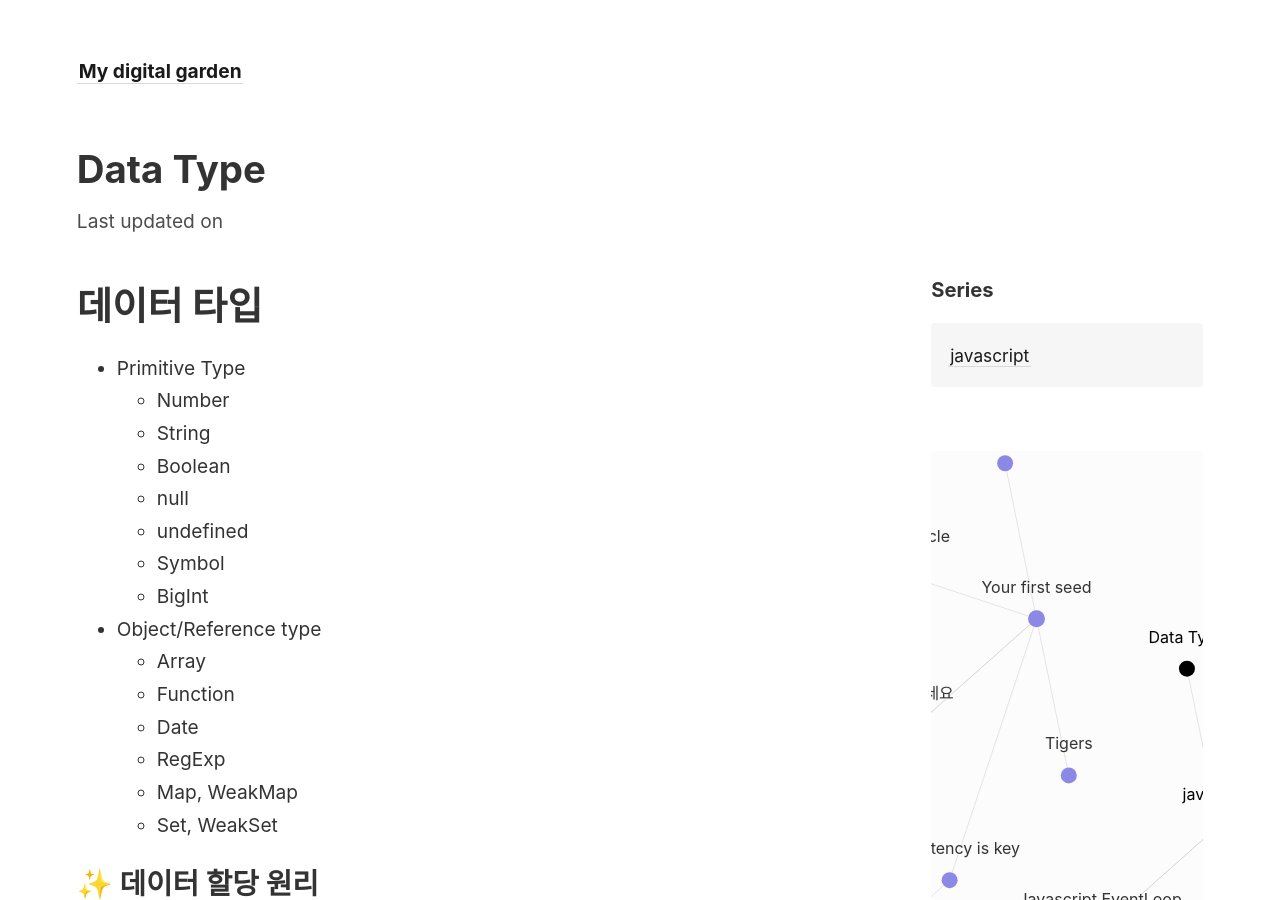
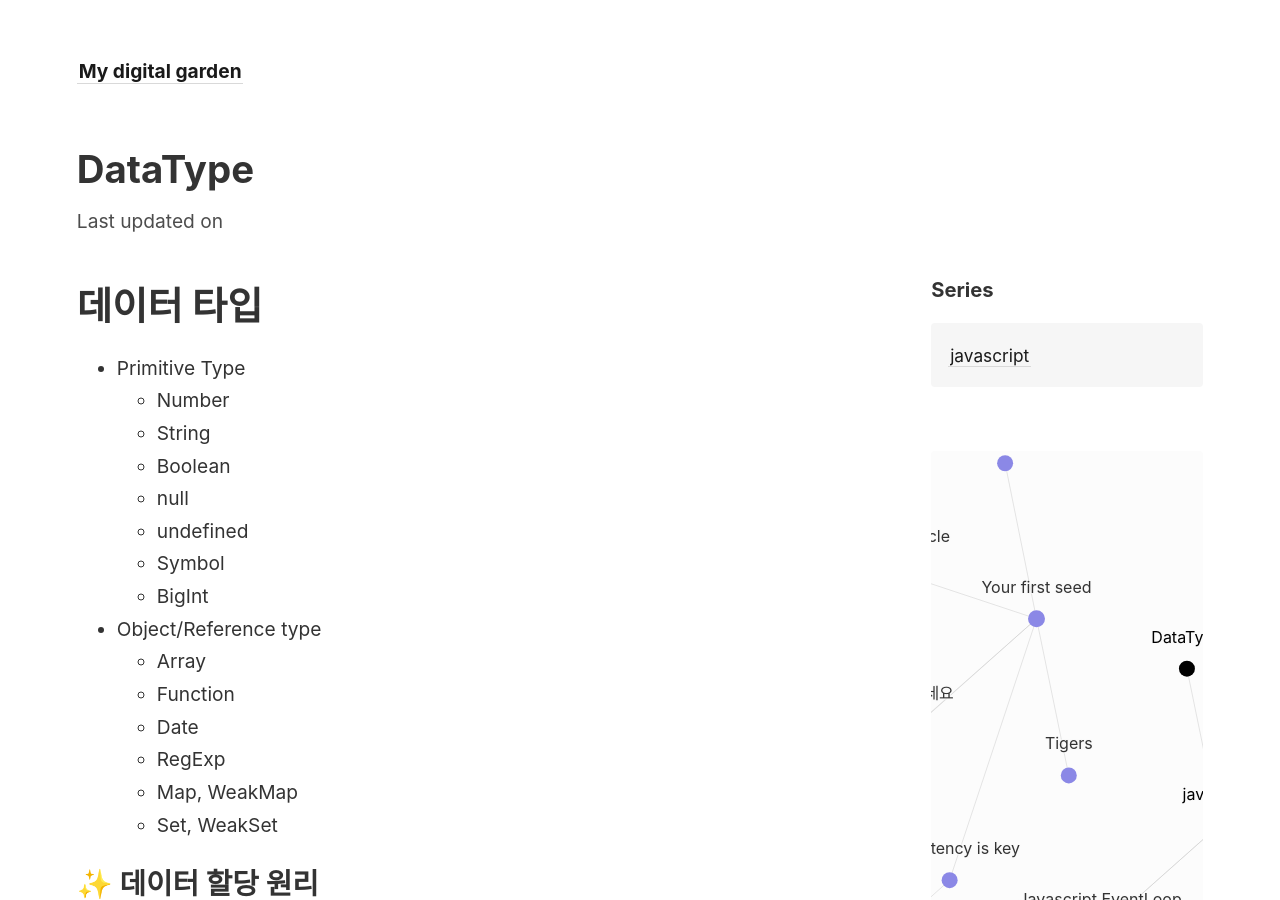
Before and after one commit to yanggwangseong/Article, a Jekyll site: the page built from _notes/javascript/DataType.md, in a window 1280 px wide and 900 px high. Built offline with Jekyll 4.4.1, drawn with Linux system fonts in a browser that asks for light colours.

Commit message:
feat: data-type 아티클 공백 문제 해결

````diff
--- a/_notes/javascript/DataType.md
+++ b/_notes/javascript/DataType.md
@@ -1,8 +1,9 @@
 ---
-title: Data Type
+title: DataType
 permalink: /javascript/data-type
 ---
 # 데이터 타입
+
 - Primitive Type
 	- Number
 	- String
@@ -20,12 +21,17 @@ permalink: /javascript/data-type
 	- Set, WeakSet
 
 ## ✨ 데이터 할당 원리
+
 > JavaScript에서 변수에 값을 직접 대입하지 않고 데이터 영역에 값을 저장하고 그 **주소를 변수에 할당**하는 이유는 무엇일까요?
+
 ### 💡 이유
 - **데이터 변환의 유연성**을 확보하기 위함입니다.
 - **메모리 효율성**을 극대화하기 위한 설계입니다.
+
 ### 📚 예시
+
 ### 1. 문자열 변환
+
 ```js
 var a = 'abc';
 a = a + 'def';
@@ -33,24 +39,33 @@ a = a + 'def';
 
 - 문자열 `'abc'`에 `'def'`를 추가해야 하는 경우, 기존 메모리 공간을 변경하는 대신 **새로운 문자열** `'abcdef'`를 별도의 공간에 저장하고, 해당 **주소를 변수에 연결**합니다.
 #### 그림
+
 ![](/assets/image01.png)
+
 ### 2. 숫자 할당 효율성
 - 500개의 변수를 생성하여 각 변수에 숫자 `5`를 할당하는 상황을 가정해 봅시다:
     - 개별로 숫자 `5`를 저장하면 500개의 공간이 필요하며, 숫자형은 8바이트를 사용하므로 총 4000바이트가 필요합니다.
     - 그러나 숫자 `5` 를 별도의 공간에 한 번만 저장하고 각 변수에 그 주소(예: 2바이트 크기)를 저장한다면, 1008바이트(500 × 2 + 8)만 사용하면 됩니다.
+
 ### 🔗 결론
 - **변수 영역과 데이터 영역을 분리**하면, **중복된 데이터에 대한 메모리 사용이 효율적**입니다. 이를 통해 JavaScript는 메모리를 보다 효과적으로 관리할 수 있습니다.
 
 # 🔄 변수와 불변성
+
 ## 🔑 변수와 상수
+
 - *변수와 상수를 구분 짓는 변경 가능성 대상* : 변수 영역의 메모리
 - *불변성 여부를 구분할 때의 변경 가능성의 대상* : 데이터 영역의 메모리
+
 ## 🛑 불변성
+
 - **데이터 영역의 메모리**는 불변성을 가집니다.
 - 문자열, 숫자 값도 다른 값으로 변경할 수 없다.
 - 기존 값을 변경할 수 없으며, 새로운 값을 만들어 대체합니다.
 - 이것이 **불변값의 성질**이며, **기본형(Primitive) 타입은 불변성을 가집니다**.
+
 ## 🔄 가변성
+
 - **기본형 데이터**는 불변값입니다.
 - **참조형 데이터**:
     - **기본 성질**은 가변값입니다.
@@ -70,6 +85,7 @@ obj1.a = 2;
 
 ### 🌳 중첩 객체
 #### 🗂️ 중첩 객체 할당 원리
+
 ```js
 var obj = {
   x: 3,
@@ -79,6 +95,7 @@ var obj = {
 
 > 중첩 객체에서 `obj.arr[1]`을 검색할 때의 과정을 살펴보자.
 #### 그림
+
 ![](/assets/image02.png)
 
 1. `obj` 검색
@@ -93,6 +110,7 @@ var obj = {
 
 
 # 🔄 변수 복사 비교
+
 ```js
 var a = 10;
 var b = a;
@@ -121,6 +139,7 @@ console.log(obj2); // { c: 20, d: 'ddd' }
 	- 기본형 데이터도 결국 주소값을 참조한다.
 
 # 🌐 객체 자체를 변경할 때
+
 ```js
 var a = 10;
 var b = a;
@@ -134,7 +153,9 @@ obj2 = { c: 20, d: 'ddd' };
 - `b`와 마찬가지로 `obj2`에도 새로운 객체를 할당하면서 값을 직접 변경합니다.
 - 참조형 데이터의 '가변성'은 *객체 자체를 변경할 때가 아니라* 그 내부 프로퍼티를 변경할 때만 성립한다.
 	- *참조형 데이터 자체를 바꾸는 것은 불변성을 따른다*
+
 # 🔒 불변 객체
+
 - 참조형 데이터의 '가변성' 은 데이터 자체가 아닌 내부 프로퍼티를 변경할 때만 성립합니다.
 - 데이터 자체를 변경하려고 하면, 기존 데이터는 변하지 않으며 새로운 데이터를 생성합니다. 이는 기본형 데이터와 동일한 특성입니다.
 - immutable.js: 내부 프로퍼티를 변경할 때마다 새로운 객체를 만들어 재할당하거나, 자동으로 새로운 객체를 만드는 도구입니다.
@@ -143,7 +164,9 @@ obj2 = { c: 20, d: 'ddd' };
 - 값으로 전달받은 객체에 변경을 가하더라도 원본 객체는 변하지 않아야 하는 경우에 **불변 객체**가 필요합니다. 이는 데이터의 안전성을 보장하고, 의도치 않은 부작용을 방지하는 데 도움이 됩니다.
 
 # 🔀 얕은 복사와 깊은 복사
+
 ## 📝 얕은 복사 (Shallow Copy)
+
 - **바로 아래 단계의 값만 복사하는 방법**입니다.
 - 중첩된 객체에서 **참조형 데이터가 저장된 프로퍼티를 복사**할 때, 그 **주소만 복사**한다는 의미입니다.
 	- 해당 프로퍼티에 대해 **원본과 사본이 모두 동일한 참조형 데이터의 주소를 가리키게** 됩니다.
@@ -183,6 +206,7 @@ console.log(user.urls.blog === user2.urls.blog); // true
 > 이를 해결하기 위해서는 `urls` 도 불변 객체로 만들어야 한다.
 
 ## 📝 깊은 복사 (Deep Copy)
+
 - **내부의 모든 값들을 하나하나 찾아서 전부 복사하는 방법**입니다.
 - 어떤 객체를 복사할 때, 객체의 프로퍼티 중 **기본형 데이터**는 그대로 복사하고, **참조형 데이터**는 다시 그 **내부의 프로퍼티들을 복사**해야 합니다.
 
@@ -213,18 +237,25 @@ obj.b.d[1] = 3;
 console.log(obj); // { a: 1, b: { c: null, d: [ 1, 3 ] } }
 console.log(obj2); // { a: 3, b: { c: 4, d: { '0': 1, '1': 2 } } }
 ```
+
 ## 📝 얕은 복사 vs 깊은 복사
+
 - **얕은 복사**는 **객체의 최상위 단계**만 복사하므로, 내부에 있는 참조형 데이터는 **주소만 복사**됩니다.
 - **깊은 복사**는 **객체의 모든 단계**를 재귀적으로 복사하여, **완전한 복사본**을 만듭니다. 이를 통해 **원본 객체와 독립적으로 동작**할 수 있습니다.
 
 # undefined와 null
+
 - undefined: 변수가 초기화되지 않았을 때 자동 할당되는 값
 - null: 사용자가 명시적으로 없음을 나타내기 위해 할당한 값
+
 ## 🔍 JS 엔진이 자동으로 undefined를 부여하는 경우
+
 1. 값을 대입하지 않은 변수, 즉 데이터 영역의 메모리 주소를 지정하지 않은 식별자에 접근할 때
 2. 객체 내부의 존재하지 않는 프로퍼티에 접근하려고 할 때
 3. `return` 문이 없거나 호출되지 않는 함수의 실행 결과
+
 ### 🚩 undefined 구분
+
 - 사용자가 명시적으로 부여한 경우
     - `undefined`는 그 자체로 값입니다.
     - 순회의 대상이 됩니다.
@@ -232,6 +263,8 @@ console.log(obj2); // { a: 3, b: { c: 4, d: { '0': 1, '1': 2 } } }
 - 비어있는 요소에 접근하려 할 때 반환되는 경우
     - 해당 프로퍼티나 배열의 키값 자체가 존재하지 않음을 의미합니다.
     - JS 엔진이 반환하는 `undefined`는 문자 그대로 값이 없음을 나타냅니다.
+
 ### 🟢 null 사용
+
 - **비어있는 값을 명시적으로 나타내고 싶을 때** `null`을 사용합니다.
 - `typeof null`은 `'object'`로 출력되며, 이는 JS 자체의 버그입니다.
````
